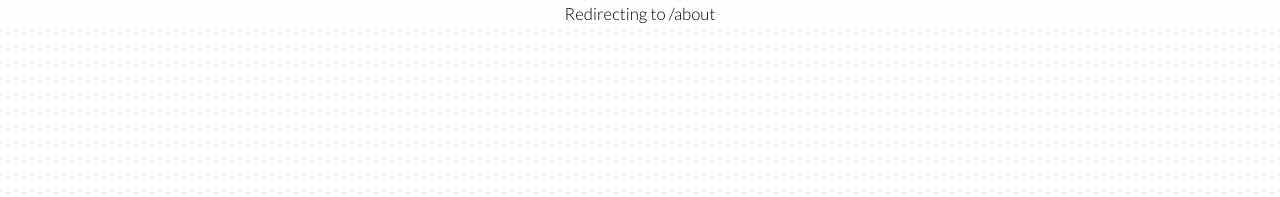
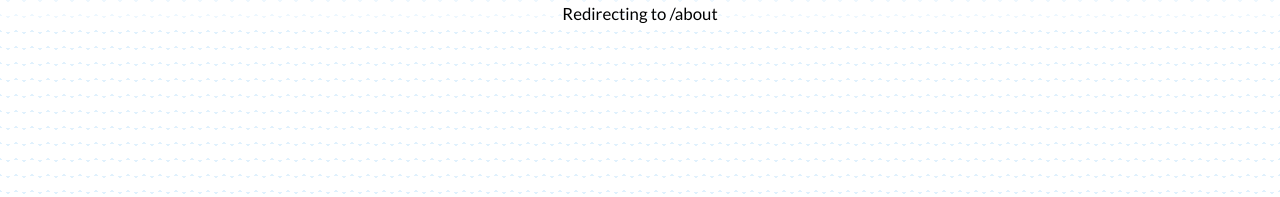
Before and after one commit to avinashbhat/avinashbhat.github.io, a Jekyll site: the page built from index.html, in a window 1280 px wide. Shown: the top 197 px of the page. Built offline with Jekyll 4.4.1, drawn with Linux system fonts in a browser that asks for light colours; nearby versions of some CDN libraries; the list of posts is cut into pages by our own code.

Commit message:
Increased font weight

```diff
--- a/_includes/head.html
+++ b/_includes/head.html
@@ -42,7 +42,7 @@
 
   <link rel="preconnect" href="https://fonts.googleapis.com">
   <link rel="preconnect" href="https://fonts.gstatic.com" crossorigin>
-  <link href="https://fonts.googleapis.com/css2?family=Lato:wght@300&display=swap" rel="stylesheet">
+  <link href="https://fonts.googleapis.com/css2?family=Lato:wght@400&display=swap" rel="stylesheet">
   <!-- <link href="https://fonts.googleapis.com/css2?family=Nunito:wght@400&display=swap" rel="stylesheet"> -->
   <script src="https://kit.fontawesome.com/c86ea97818.js" crossorigin="anonymous"></script>
   <style>
```
